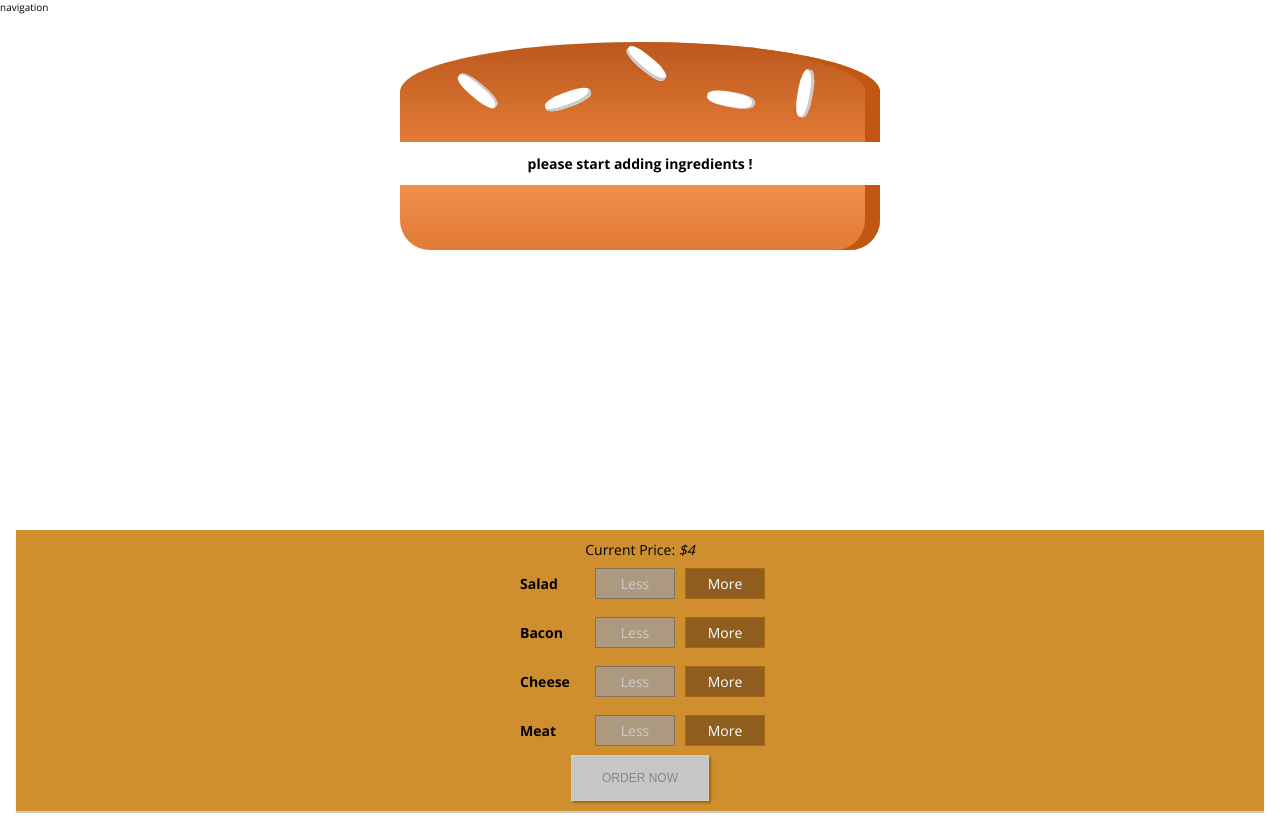
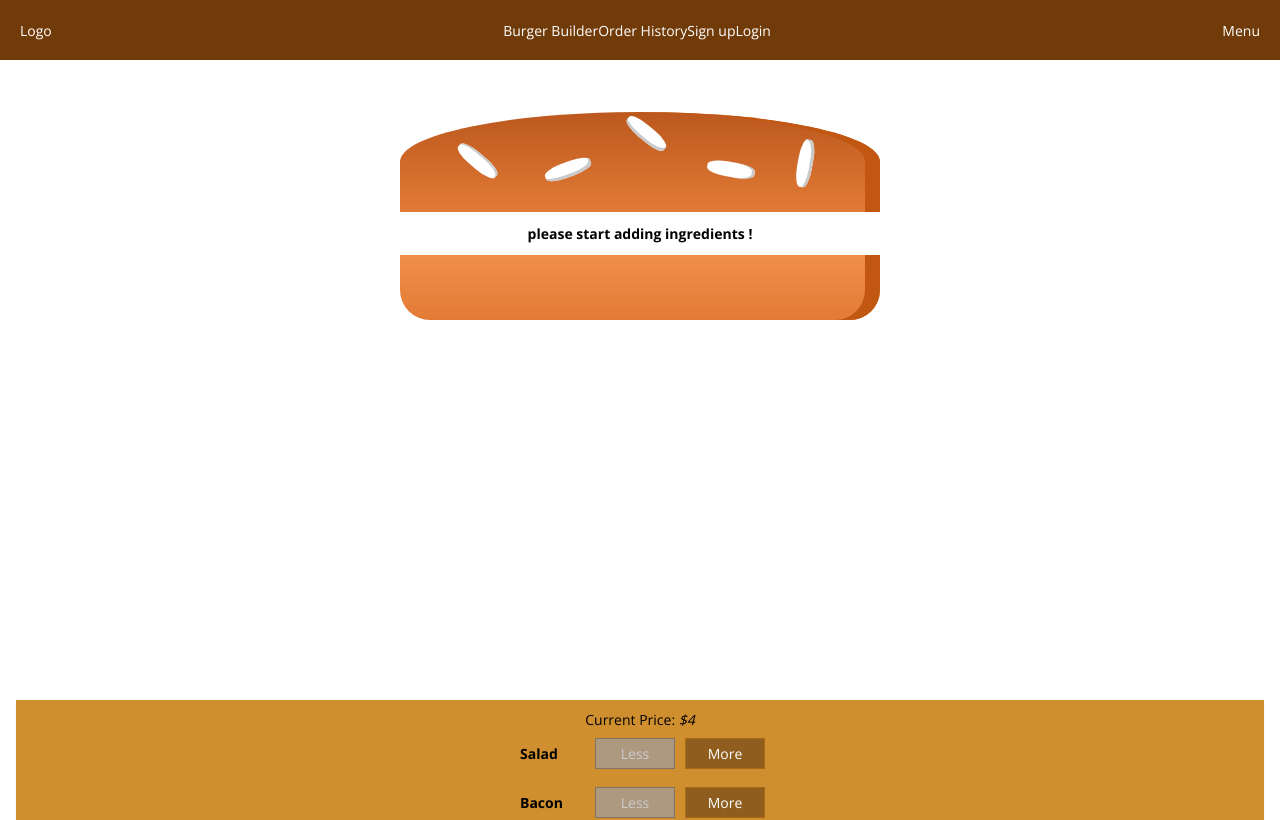
Before and after one commit to tareq-abdelhaq/burger-builder, a React (Create React App) app: page / in a window 1280 px wide. Shown: the top 820 px of the page. Built offline with nearby package versions, Linux system fonts and the light colour scheme.

Commit message:
adding toolbar

```diff
--- a/src/components/Burger/Burger.module.css
+++ b/src/components/Burger/Burger.module.css
@@ -3,7 +3,7 @@
     width: 80%;
     height: 250px;
     overflow: scroll;
-    margin: auto;
+    margin: 10rem auto;
     text-align: center;
     font-weight: 700;
     font-size: 1.4rem;
--- a/src/components/Layout/Layout.js
+++ b/src/components/Layout/Layout.js
@@ -1,10 +1,9 @@
 import classes from "./Layout.module.css"
+import Toolbar from "../Navigation/Toolbar/Toolbar";
 const layout = (props) => {
     return (
         <>
-            <header>
-                <nav>navigation</nav>
-            </header>
+            <Toolbar />
             <main className={classes.Content}>
                 {props.children}
             </main>
--- /dev/null
+++ b/src/components/Navigation/Toolbar/Toolbar.js
@@ -0,0 +1,21 @@
+import classes from "./Toolbar.module.css"
+
+const toolbar = (props) => (
+
+    <header className={classes.Toolbar}>
+        <div>Logo</div>
+        <nav>
+            <ul>
+                <li>Burger Builder</li>
+                <li>Order History</li>
+                <li>Sign up</li>
+                <li>Login</li>
+            </ul>
+        </nav>
+        <div>Menu</div>
+    </header>
+
+
+)
+
+export default toolbar;
--- /dev/null
+++ b/src/components/Navigation/Toolbar/Toolbar.module.css
@@ -0,0 +1,22 @@
+.Toolbar
+{
+    height: 60px;
+    width: 100%;
+    position: fixed;
+    top: 0;
+    left: 0;
+    background-color: #703b09;
+    color: #FFF;
+    display: flex;
+    align-items: center;
+    justify-content: space-between;
+    padding: 0 2rem;
+    font-size: 1.4rem;
+    z-index: 90;
+}
+
+.Toolbar nav ul
+{
+    display: flex;
+    align-items: center;
+}
```
Also changed, not shown: src/assets/burger-logo.png (added).
